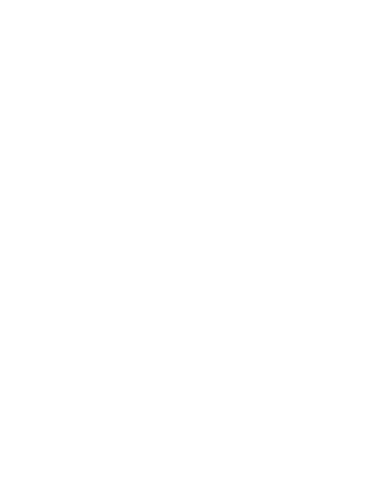
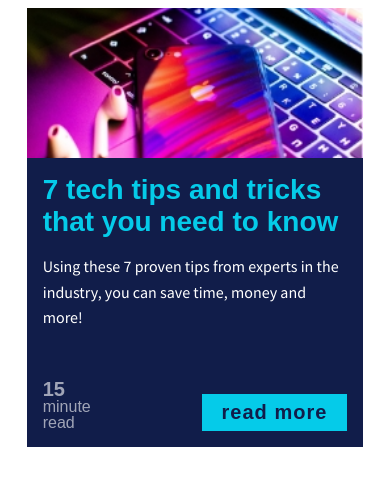
Before and after one commit to DevShruti/card-component-scrimba, a plain HTML site: page index.html in a window 390 px wide. Drawn offline with Linux system fonts and the light colour scheme; a web font is replaced by a local one.

Commit message:
mobile layout

```diff
--- a/css/style.css
+++ b/css/style.css
@@ -1,5 +1,68 @@
-html,
 body {
+}
+
+.card {
+  width: 90%;
+  margin: 0 auto;
+  max-width: 800px;
+  background: #111d4a;
+  color: #fff;
+  display: flex;
+  flex-direction: column;
+}
+
+.card-img {
+  object-fit: cover;
+  height: 150px;
+}
+
+.card-content {
+  padding: 1em;
+}
+
+.card-title,
+.card-read-time,
+.card-btn {
+  font-family: "Blinker", sans-serif;
+}
+
+.card-title {
+  color: #05cbe9;
+  font-size: 1.75rem;
   margin: 0;
-  padding: 0;
 }
+
+.card-body {
+  font-size: 1rem;
+  font-family: "Source Sans Pro", sans-serif;
+  line-height: 1.6;
+}
+
+.card-footer {
+  display: flex;
+  justify-content: space-between;
+  align-items: flex-end;
+  margin-top: 3em;
+}
+
+.card-btn {
+  font-size: 1.25rem;
+  background: #05cbe9;
+  color: #111d4a;
+  text-decoration: none;
+  font-weight: 700;
+  padding: 0.35em 1em;
+  letter-spacing: 1px;
+}
+
+.card-read-time {
+  margin: 0;
+  opacity: 0.6;
+  line-height: 1;
+}
+
+.card-read-time span {
+  font-weight: 700;
+  display: block;
+  font-size: 1.25em;
+}
--- a/index.html
+++ b/index.html
@@ -3,9 +3,20 @@
     <head>
         <title>Flexbox card</title>
         <meta name="viewport" content="width=device-width,initial-scale=1">
+        <link href="https://fonts.googleapis.com/css?family=Blinker:400,700|Source+Sans+Pro&display=swap" rel="stylesheet">
         <link rel="stylesheet" href="css/style.css">
     </head>
     <body>
-
+        <div class="card">
+            <img class="card-img" src="img/tech.jpg" alt="an iphone on a macbook with dramatic lighting">
+            <div class="card-content">
+                <h2 class="card-title">7 tech tips and tricks that you need to know</h2>
+                <p class="card-body">Using these 7 proven tips from experts in the industry, you can save time, money and more!</p>
+                <div class="card-footer">
+                    <p class="card-read-time"><span>15</span> minute<br>read</p>
+                    <a href="#" class="card-btn">read more</a>
+                </div>
+            </div>
+        </div>
     </body>
 </html>
```
